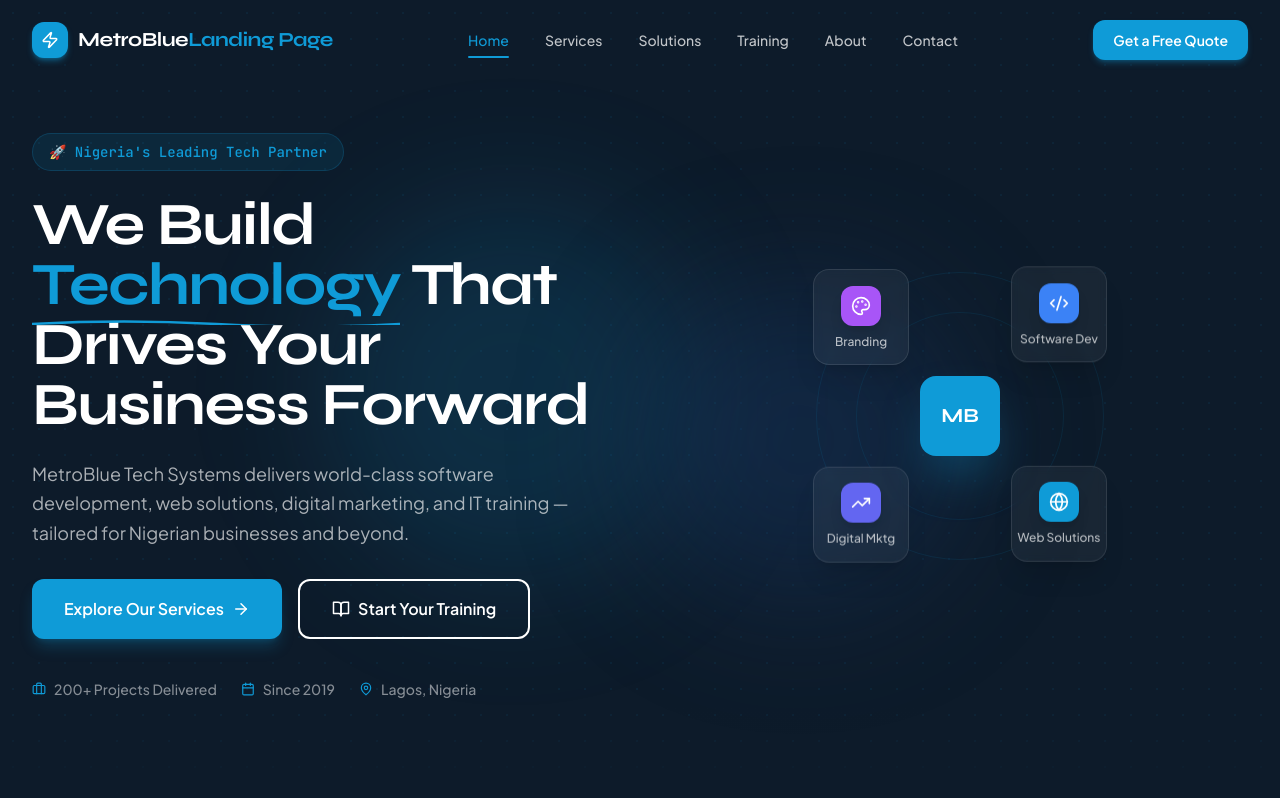
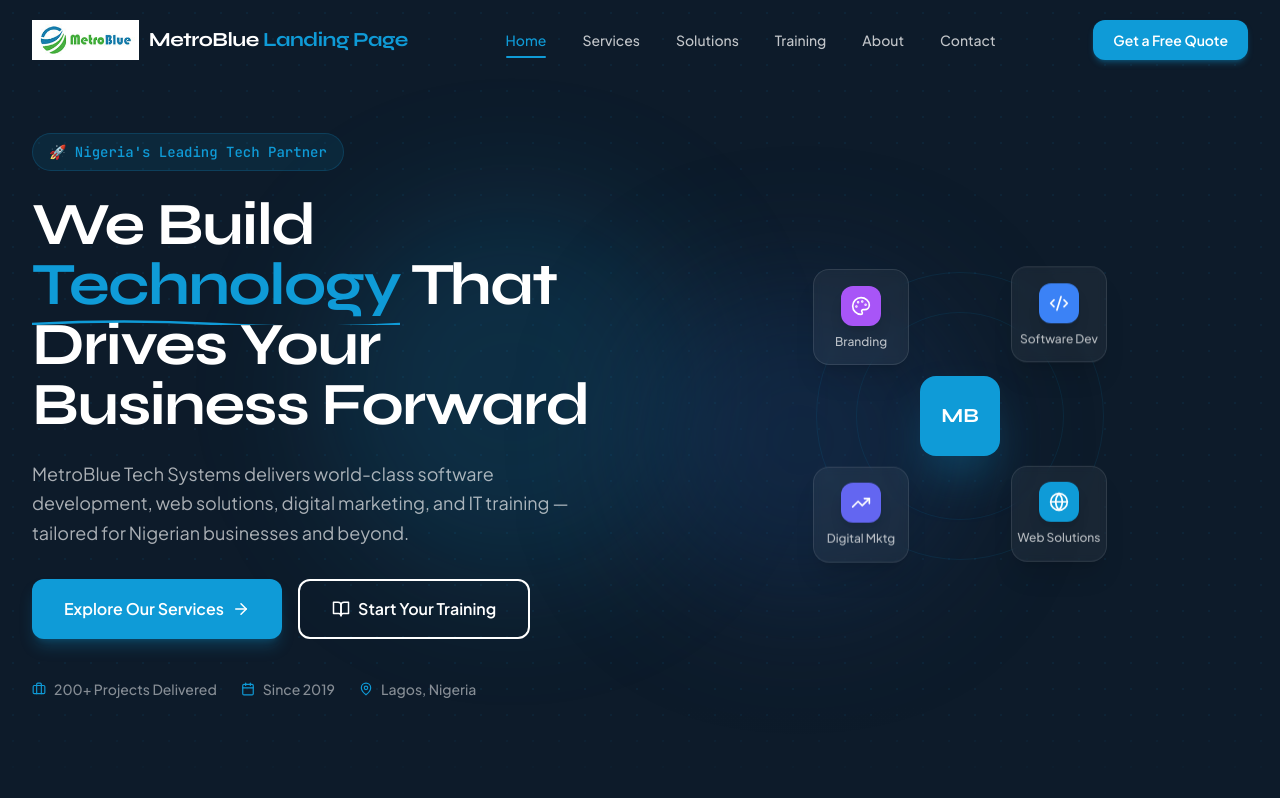
Before and after one commit to celineronaldo56-code/MetroBlue_Landing_Page, a React (Vite) app: page / in a window 1280 px wide. Shown: the top 798 px of the page. Built offline with nearby package versions, Linux system fonts and the light colour scheme; the HTML template or start-up script is replaced by a standard one.

Commit message:
navbar logo solved

```diff
--- a/src/components/layout/Navbar.tsx
+++ b/src/components/layout/Navbar.tsx
@@ -1,35 +1,80 @@
+// Import React and required hooks
 import React, { useState, useEffect } from 'react'
+
+// Import animation tools from framer-motion
 import { motion, AnimatePresence } from 'framer-motion'
-import { Menu, X, Zap } from 'lucide-react'
+
+// Import icons for the mobile menu
+import { Menu, X } from 'lucide-react'
+
+// Import the custom hook that detects which section is active
 import { useActiveSection } from '../../hooks/useActiveSection'
+
+// Import the type used for navigation links
 import type { NavLink } from '../../types'
 
+// Import the MetroBlue logo image
+import logo from '../../assets/logo.jpg'
+
+
+
+// List of links that will appear in the navbar
+// Each link corresponds to a section ID on the page
 const navLinks: NavLink[] = [
-  { label: 'Home',      href: 'hero'          },
-  { label: 'Services',  href: 'services'      },
-  { label: 'Solutions', href: 'solutions'     },
-  { label: 'Training',  href: 'training'      },
-  { label: 'About',     href: 'why-metroblue' },
-  { label: 'Contact',   href: 'contact'       },
+  { label: 'Home', href: 'hero' },
+  { label: 'Services', href: 'services' },
+  { label: 'Solutions', href: 'solutions' },
+  { label: 'Training', href: 'training' },
+  { label: 'About', href: 'why-metroblue' },
+  { label: 'Contact', href: 'contact' },
 ]
 
+
+
 export const Navbar: React.FC = () => {
-  const [scrolled, setScrolled]     = useState(false)
+
+  // State to check if the page has been scrolled
+  const [scrolled, setScrolled] = useState(false)
+
+  // State to control mobile menu opening and closing
   const [mobileOpen, setMobileOpen] = useState(false)
+
+  // This detects which section of the page is currently visible
   const activeSection = useActiveSection(navLinks.map((l) => l.href))
 
+
+
+  // This effect runs whenever the user scrolls the page
   useEffect(() => {
+
+    // If the user scrolls more than 80px, change navbar style
     const onScroll = () => setScrolled(window.scrollY > 80)
+
+    // Listen for scroll events
     window.addEventListener('scroll', onScroll, { passive: true })
+
+    // Clean up the event listener when component unmounts
     return () => window.removeEventListener('scroll', onScroll)
+
   }, [])
 
+
+
+  // Function that scrolls smoothly to a section
   const scrollTo = (href: string) => {
-    document.getElementById(href)?.scrollIntoView({ behavior: 'smooth' })
+
+    document
+      .getElementById(href)
+      ?.scrollIntoView({ behavior: 'smooth' })
+
+    // Close mobile menu after clicking a link
     setMobileOpen(false)
   }
 
+
+
   return (
+
     <header
       className={`fixed top-0 left-0 right-0 z-50 transition-all duration-300 ${
         scrolled
@@ -37,106 +82,182 @@
           : 'bg-transparent'
       }`}
     >
+
+      {/* Main Navigation Container */}
       <nav
         className="container-xl flex items-center justify-between h-20"
         aria-label="Main navigation"
       >
-        {/* Logo */}
+
+        {/* ---------------- LOGO SECTION ---------------- */}
+
         <button
           onClick={() => scrollTo('hero')}
           className="flex items-center gap-2.5"
           aria-label="Go to top"
         >
-          <div className="w-9 h-9 rounded-xl bg-secondary flex items-center justify-center shadow-md shadow-secondary/40">
-            <Zap size={18} className="text-white" />
-          </div>
+
+          {/* MetroBlue Logo Image */}
+          <img
+            src={logo}
+            alt="MetroBlue Logo"
+            className="h-10 w-auto object-contain"
+          />
+
+          {/* Company Name */}
           <span className="font-display font-bold text-xl text-white tracking-tight">
-            MetroBlue<span className="text-secondary">Landing Page</span>
+            MetroBlue
+            <span className="text-secondary"> Landing Page</span>
           </span>
+
         </button>
 
-        {/* Desktop links */}
+
+
+        {/* ---------------- DESKTOP NAVIGATION LINKS ---------------- */}
+
         <ul className="hidden lg:flex items-center gap-1" role="list">
+
           {navLinks.map((link) => (
+
             <li key={link.href}>
+
               <button
                 onClick={() => scrollTo(link.href)}
+
                 className={`relative px-4 py-2 text-sm font-medium rounded-lg transition-colors duration-200 ${
                   activeSection === link.href
                     ? 'text-secondary'
                     : 'text-white/75 hover:text-white'
                 }`}
               >
+
+                {/* Link text */}
                 {link.label}
+
+                {/* Animated line under active section */}
                 {activeSection === link.href && (
                   <motion.span
                     layoutId="activeNav"
                     className="absolute bottom-0 left-4 right-4 h-0.5 bg-secondary rounded-full"
                   />
                 )}
+
               </button>
+
             </li>
+
           ))}
+
         </ul>
 
-        {/* Desktop CTA */}
+
+
+        {/* ---------------- DESKTOP CTA BUTTON ---------------- */}
+
         <div className="hidden lg:block">
+
           <button
             onClick={() => scrollTo('contact')}
+
             className="bg-secondary text-white text-sm font-semibold px-5 py-2.5 rounded-xl hover:bg-[#0d87be] transition-colors duration-200 shadow-md shadow-secondary/30"
           >
             Get a Free Quote
           </button>
+
         </div>
 
-        {/* Mobile hamburger */}
+
+
+        {/* ---------------- MOBILE MENU BUTTON ---------------- */}
+
         <button
           className="lg:hidden text-white p-2 rounded-lg hover:bg-white/10 transition-colors"
+
           onClick={() => setMobileOpen((p) => !p)}
+
           aria-expanded={mobileOpen}
+
           aria-label={mobileOpen ? 'Close menu' : 'Open menu'}
         >
+
+          {/* Change icon depending on menu state */}
           {mobileOpen ? <X size={22} /> : <Menu size={22} />}
+
         </button>
+
       </nav>
 
-      {/* Mobile drawer */}
+
+
+      {/* ---------------- MOBILE NAVIGATION MENU ---------------- */}
+
       <AnimatePresence>
+
         {mobileOpen && (
+
           <motion.div
+
             initial={{ height: 0, opacity: 0 }}
+
             animate={{ height: 'auto', opacity: 1 }}
+
             exit={{ height: 0, opacity: 0 }}
+
             transition={{ duration: 0.25 }}
+
             className="lg:hidden overflow-hidden bg-primary/98 backdrop-blur-md border-t border-white/10"
           >
+
             <ul className="container-xl py-4 flex flex-col gap-1" role="list">
+
               {navLinks.map((link) => (
+
                 <li key={link.href}>
+
                   <button
                     onClick={() => scrollTo(link.href)}
+
                     className={`w-full text-left px-4 py-3 text-sm font-medium rounded-lg transition-colors ${
                       activeSection === link.href
                         ? 'text-secondary bg-white/5'
                         : 'text-white/75 hover:text-white hover:bg-white/5'
                     }`}
                   >
+
                     {link.label}
+
                   </button>
+
                 </li>
+
               ))}
+
+
+
+              {/* Mobile CTA Button */}
+
               <li className="mt-2">
+
                 <button
                   onClick={() => scrollTo('contact')}
+
                   className="w-full bg-secondary text-white text-sm font-semibold px-4 py-3 rounded-xl hover:bg-[#0d87be] transition-colors"
                 >
                   Get a Free Quote
                 </button>
+
               </li>
+
             </ul>
+
           </motion.div>
+
         )}
+
       </AnimatePresence>
+
     </header>
+
   )
 }
```
Also changed, not shown: src/assets/logo.jpg (renamed from public/metroblue-logo.jpg).
